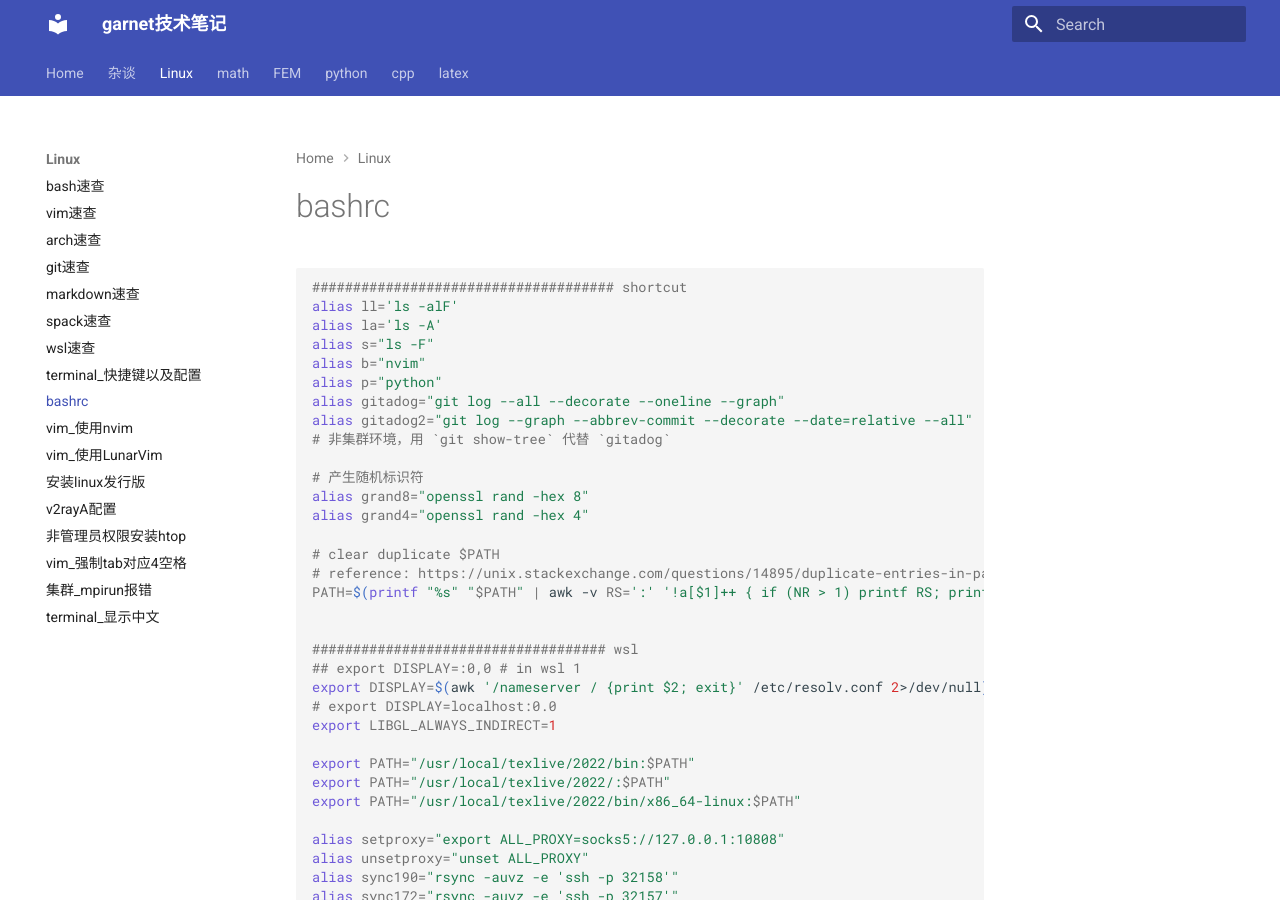
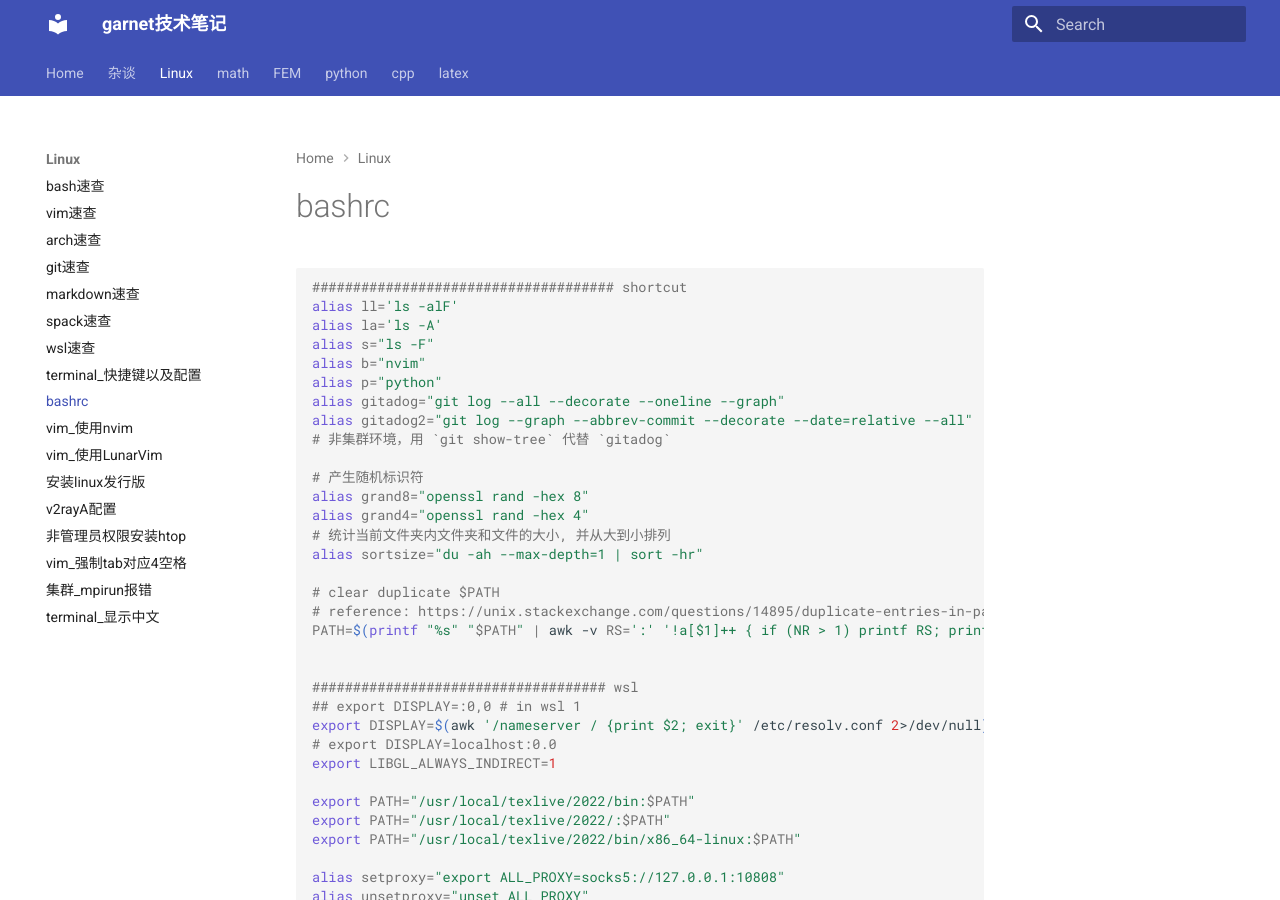
Before and after one commit to ymma98/technotes, an MkDocs documentation site: the page built from docs/Linux/bashrc.md, in a window 1280 px wide and 900 px high. Built offline with MkDocs 1.6.1 and Material for MkDocs 9.7.7, drawn with Linux system fonts in a browser that asks for light colours; part of the change alters nothing that is shown.

Commit message:
docs/Linux/bashrc.md updated from https://stackedit.cn/

````diff
--- a/docs/Linux/bashrc.md
+++ b/docs/Linux/bashrc.md
@@ -14,6 +14,8 @@ alias gitadog2="git log --graph --abbrev-commit --decorate --date=relative --all
 # 产生随机标识符
 alias grand8="openssl rand -hex 8"
 alias grand4="openssl rand -hex 4"
+# 统计当前文件夹内文件夹和文件的大小, 并从大到小排列
+alias sortsize="du -ah --max-depth=1 | sort -hr"
 
 # clear duplicate $PATH
 # reference: https://unix.stackexchange.com/questions/14895/duplicate-entries-in-path-a-problem
@@ -77,6 +79,6 @@ alias pc="python inpynim.py c &>/dev/null &"
 alias findid="for file in \$(find ./ -name id);do echo -n \${file}; echo -n '   ';cat \${file};done"
 ```
 <!--stackedit_data:
-eyJoaXN0b3J5IjpbLTEwODE4NjUzOTMsNjUyMzY5Nzk1LC0xNT
-c3OTQxMzI0XX0=
+eyJoaXN0b3J5IjpbLTY4MDUxMzk4MSwtMTA4MTg2NTM5Myw2NT
+IzNjk3OTUsLTE1Nzc5NDEzMjRdfQ==
 -->
````
